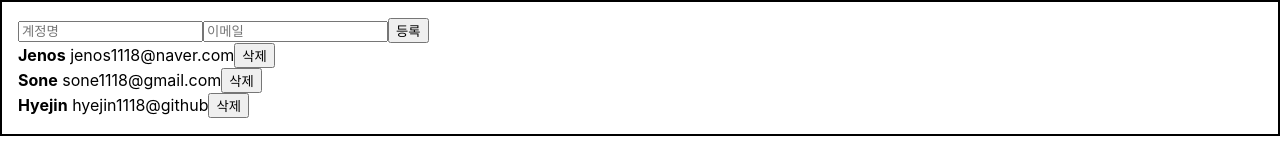
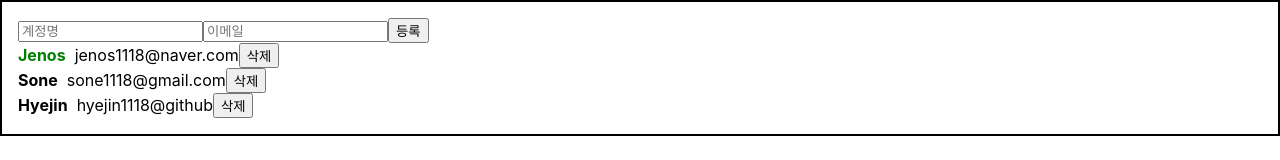
Before and after one commit to sone1118/react_study, a React (Create React App) app in the folder react_app2/: page / in a window 1280 px wide. Shown: the top 160 px of the page. Built offline with nearby package versions, Linux system fonts and the light colour scheme.

Commit message:
username 클릭시 색상반전 이벤트 추가 불변성 꼭 지키기를

```diff
--- a/react_app2/src/App.js
+++ b/react_app2/src/App.js
@@ -26,17 +26,20 @@ function App(props) {
     {
         id: 1,
         username: 'Jenos',
-        email: 'jenos1118@naver.com'
+        email: 'jenos1118@naver.com',
+        active: true,
     },
     {
         id: 2,
         username: 'Sone',
-        email: 'sone1118@gmail.com'
+        email: 'sone1118@gmail.com',
+        active: false,
     },
     {
         id: 3,
         username: 'Hyejin',
-        email: 'hyejin1118@github'
+        email: 'hyejin1118@github',
+        active: false,
     }
 ]);
 
@@ -80,8 +83,16 @@ const onCreate = () => {
 //   console.log(users);
 // }
 
-const onRemove = (id) => {
+const onRemove = id => {
   setUsers(users.filter(user => user.id !== id));
+}
+
+const onToggle = id => {
+  //불변성을 위해서 복제후에 넣어줘야해!
+  setUsers(users.map(user =>
+    user.id === id ?
+    {...user, active: !user.active} : {...user}
+  ))
 }
 
   return (
@@ -93,7 +104,11 @@ const onRemove = (id) => {
       onChange={onChange}
       onCreate={onCreate}
       />
-      <UserList users={users} onRemove={onRemove}/>
+      <UserList
+      users={users}
+      onRemove={onRemove}
+      onToggle={onToggle}
+      />
     </div>
     </Wrapper>
   );
--- a/react_app2/src/UserList.js
+++ b/react_app2/src/UserList.js
@@ -1,21 +1,30 @@
 import React from "react";
 
-function User({user, onRemove}) {
+function User({user, onRemove, onToggle}) {
+    const { id, username, email, active} = user;
     return(
         <div>
-            <b>{user.username}</b> <span> {user.email}</span>
+            <b style={{
+                color: active ? 'green' : 'black',
+                cursor: 'pointer',
+            }}
+            onClick={() => onToggle(id)}>
+                {username}
+                </b>
+                &nbsp;
+                <span> {email}</span>
             {/*
-            () => onRemove(user.id)이렇게 안하고 바로
-            onRemove(user.id)이렇게 해버리면
+            () => onRemove(id)이렇게 안하고 바로
+            onRemove(id)이렇게 해버리면
             호출하는 동시에 실행 되는거라 안됨
             */}
-            <button onClick={() => onRemove(user.id)}>삭제</button>
-            {/*<button value={user.id} onClick={onRemove}>삭제</button> */}
+            <button onClick={() => onRemove(id)}>삭제</button>
+            {/*<button value={id} onClick={onRemove}>삭제</button> */}
         </div>
     );
 }
 
-function UserList({ users, onRemove }) {
+function UserList({ users, onRemove, onToggle }) {
 
     return(
         <div>
@@ -36,6 +45,7 @@ function UserList({ users, onRemove }) {
                         user={user}
                         key={user.id}
                         onRemove={onRemove}
+                        onToggle={onToggle}
                         />)
                 )
             }
```
